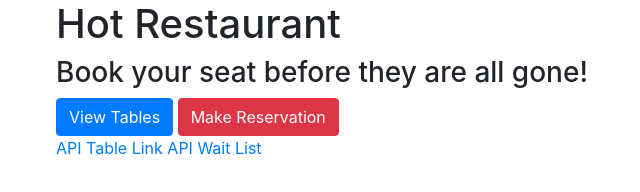
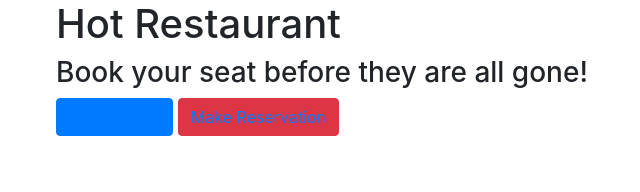
Before and after one commit to seahopki12/Restaurant_Reservations, a website: page index.html in a window 1280 px wide. Shown: the whole page, without its empty margins (29-669 px from the left). Drawn offline with nearby package versions, Linux system fonts and the light colour scheme.

Commit message:
updating index.html links. Awaiting css

```diff
--- a/index.html
+++ b/index.html
@@ -16,13 +16,14 @@
     <div class="container">
         <h1>Hot Restaurant</h1>
         <h3>Book your seat before they are all gone!</h3>
-        <button type="button" class="btn btn-primary">View Tables</button>
-        <button type="button" class="btn btn-danger">Make Reservation</button>
+        <!-- links need stylized to not overwrite button style -->
+        <button type="button" class="btn btn-primary"><a href="tables.html">View Tables</a></button>
+        <button type="button" class="btn btn-danger"><a href="reserve.html">Make Reservation</a></button>
 
-        <div class="footer">
+        <!-- <div class="footer">
             <a href="">API Table Link</a>
             <a href="">API Wait List</a>
-        </div>
+        </div> -->
     </div>
 </body>
 
```
